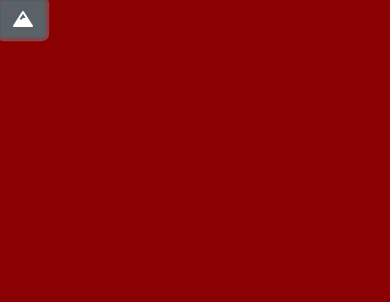
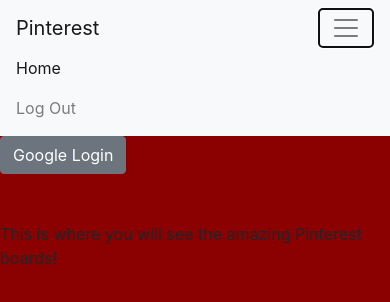
Before and after one commit to ancasimon/pinterest, a website built with webpack: page src/index.html in a window 390 px wide. Both pictures are taken after a click on the button "Toggle navigation". Built offline with nearby package versions, Linux system fonts and the light colour scheme.

Commit message:
wip on auth

```diff
--- a/src/index.html
+++ b/src/index.html
@@ -6,7 +6,25 @@
   <title>Pinterest</title>
 </head>
 <body>
-  <button type="button" class="btn btn-secondary"><i class="fas fa-mountain"></i></button>
+  <!-- NAVBAR -->
+  <nav class="navbar navbar-expand-lg navbar-light bg-light">
+    <a class="navbar-brand" href="#">Pinterest</a>
+    <button class="navbar-toggler" type="button" data-toggle="collapse" data-target="#navbarNavAltMarkup" aria-controls="navbarNavAltMarkup" aria-expanded="false" aria-label="Toggle navigation">
+      <span class="navbar-toggler-icon"></span>
+    </button>
+    <div class="collapse navbar-collapse" id="navbarNavAltMarkup">
+      <div class="navbar-nav ml-auto">
+        <a class="nav-item nav-link active" href="#homeNavLink">Home <span class="sr-only">(current)</span></a>
+        <a class="nav-item nav-link" href="#logoutNavLink">Log Out</a>
+      </div>
+    </div>
+  </nav>
+
+  <button type="button" class="btn btn-secondary">Google Login</button>
+
+  <div id="home" class="mt-5"></div>
+		<div id="boards" class="hide">This is where you will see the amazing Pinterest boards!</div>
+
 
 </body>
 </html>
--- /dev/null
+++ b/src/javascripts/helpers/utils.js
@@ -0,0 +1,5 @@
+const printToDom = (divId, textToPrint) => {
+  $(`#${divId}`).html(textToPrint);
+};
+
+export default { printToDom };
```
Also changed, not shown: src/javascripts/components/boards/boards.js (added, +11 -0 lines), src/javascripts/components/boards/boards.scss (added), src/javascripts/components/home/home.js (added), src/javascripts/components/home/home.scss (added).
